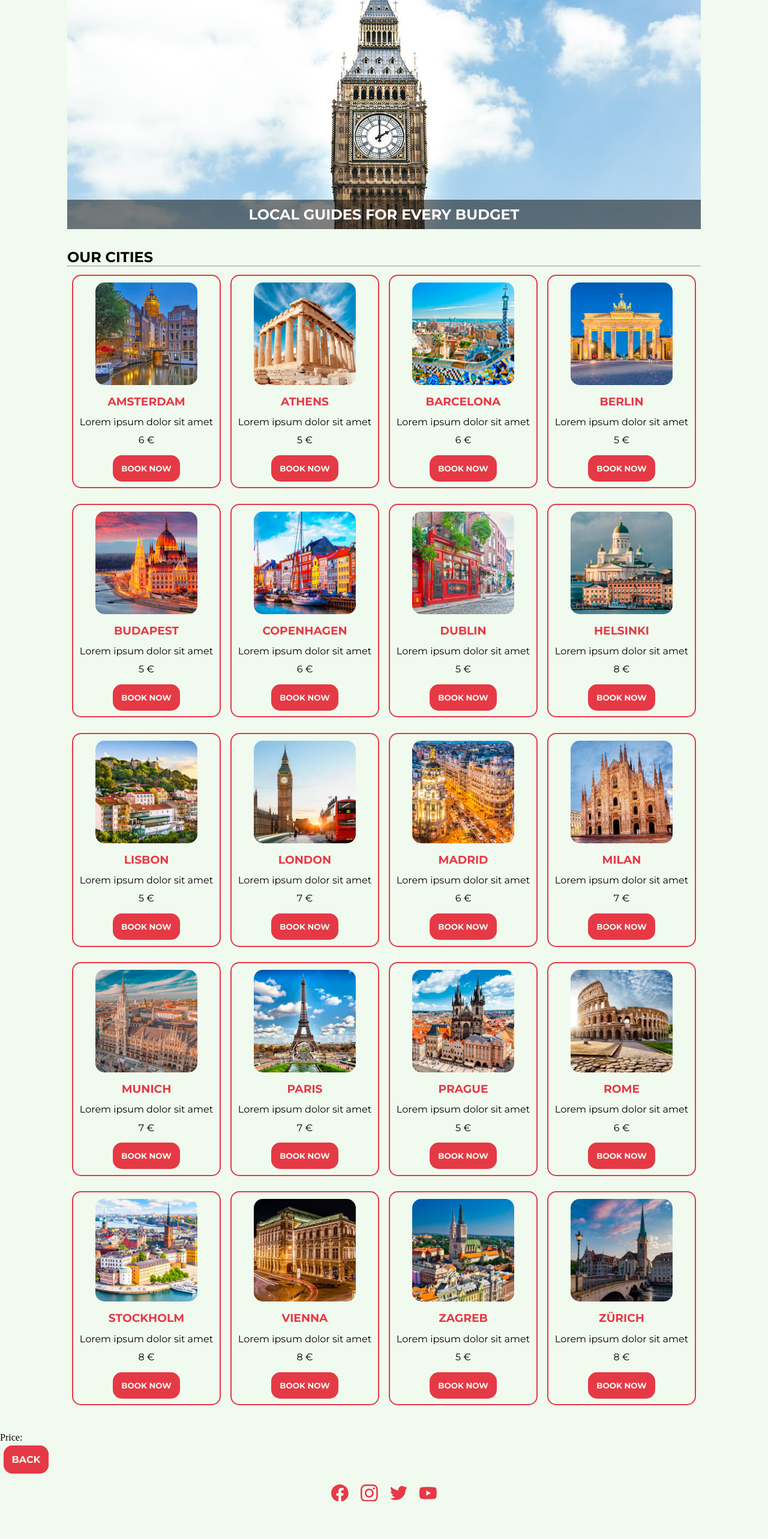
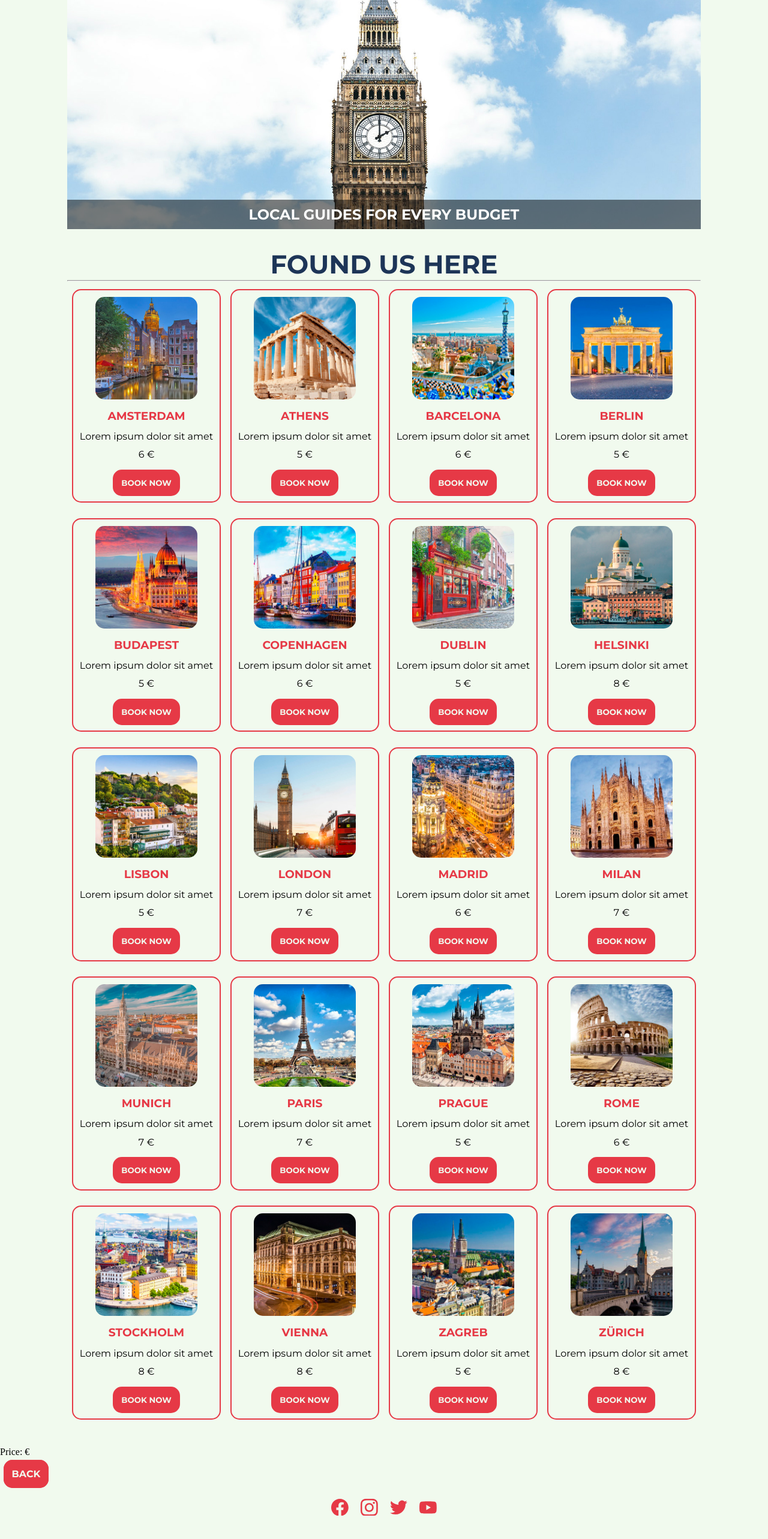
Before and after one commit to franciccone/ecommerce-react, a React (Create React App) app: page /detail/1 in a window 1280 px wide. Shown: the part 214-2780 px from the top of the page at 60% size. Before the commit the page ends 2756 px from the top, so only its background shows below. Built offline with nearby package versions, Linux system fonts and the light colour scheme.

Commit message:
Add styles to card container title

```diff
--- a/src/components/ItemDetailContainer/ItemDetail.js
+++ b/src/components/ItemDetailContainer/ItemDetail.js
@@ -8,7 +8,7 @@ export const ItemDetail = ({category, id, name, desc, img, price}) => {
     return (
         <div>
             <h2>{name}</h2>
-            <p>Price: {price}</p>
+            <p>Price: {price} €</p>
             <img src={img} alt={name}/>
             <p>{desc}</p>
 
--- a/src/components/ItemListContainer/ItemList.css
+++ b/src/components/ItemListContainer/ItemList.css
@@ -7,6 +7,13 @@
 .container-title {
     font-family: 'Montserrat', sans-serif;
     text-transform: uppercase;
+    display: flex;
+    justify-content: center;
+    align-items: center;
+    text-align: center;
+    font-size: 2.7em;
+    font-weight: 700;
+    color: #1D3557;
 }
 
 .row {
--- a/src/components/ItemListContainer/ItemList.js
+++ b/src/components/ItemListContainer/ItemList.js
@@ -6,7 +6,7 @@ export const ItemList = ( {cities = []} ) => {
 
     return (
         <section className="container">
-            <h2 className="container-title">Our cities</h2>
+            <h2 className="container-title">Found us here</h2>
             <hr/>
             <div className="row">
 
```
